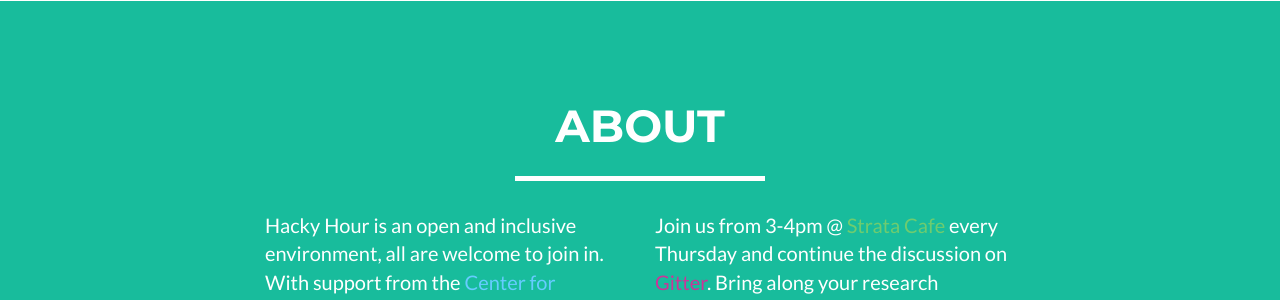
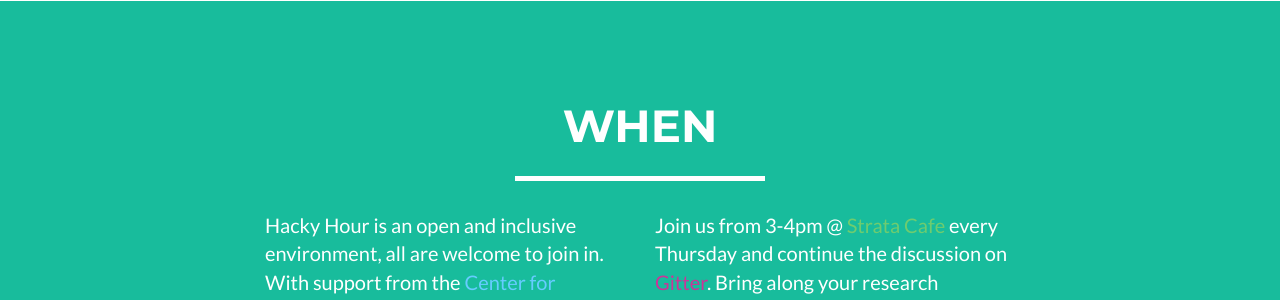
Before and after one commit to UoA-eResearch/HackyHour, a Jekyll site: the page built from index.html, in a window 1280 px wide and 900 px high, scrolled down 1069 px. Shown: the part 162-462 px from the top of the window. Built offline with Jekyll 4.4.1, drawn with Linux system fonts in a browser that asks for light colours.

Commit message:
changed about to when

```diff
--- a/_includes/about2.html
+++ b/_includes/about2.html
@@ -3,7 +3,7 @@
         <div class="container">
             <div class="row">
                 <div class="col-lg-12 text-center">
-                    <h2>About</h2>
+                    <h2>When</h2>
                     <hr class="star-light">
                 </div>
             </div>
```
